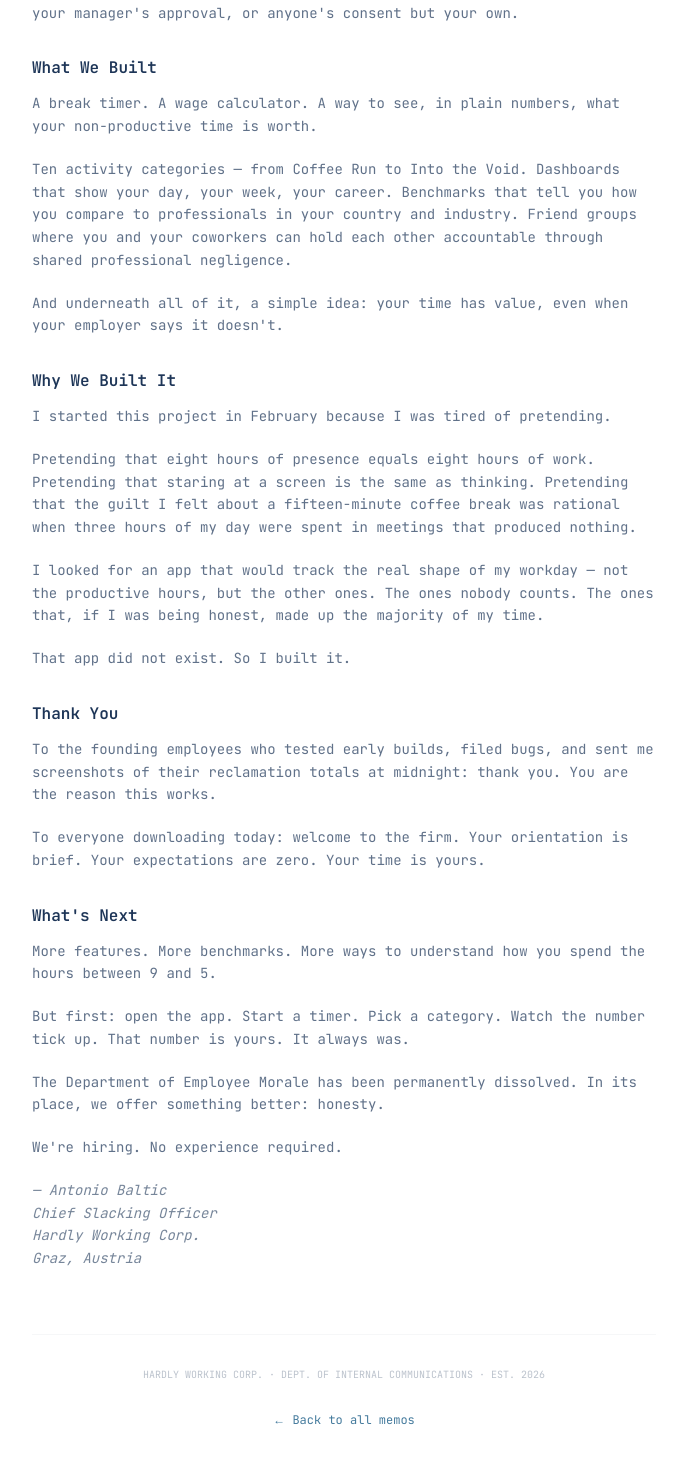
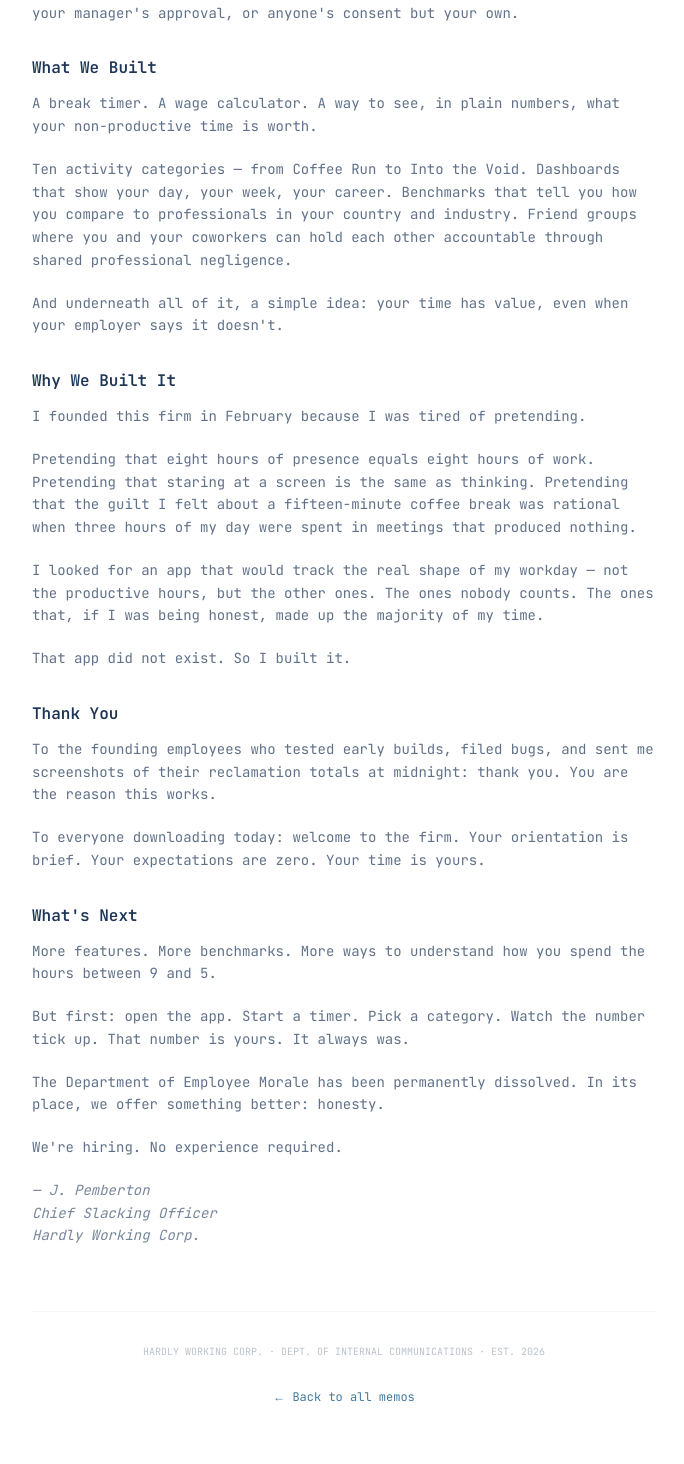
Before and after one commit to antoniobaltic/hardlyworking_web, a Next.js app: page /memos/were-hiring in a window 1280 px wide. Shown: the part 452-1916 px from the top of the page, without its empty margins (296-980 px from the left). Built offline with nearby package versions, Linux system fonts and the light colour scheme.

Commit message:
Remove personal data from memos: replace Antonio Baltic with J. Pemberton (CSO), remove Graz/Austria

```diff
--- a/app/memos/notice-of-incorporation/page.tsx
+++ b/app/memos/notice-of-incorporation/page.tsx
@@ -23,7 +23,7 @@ export default function Memo() {
       <p>
         It is with measured enthusiasm that we announce the formation of{" "}
         <strong>Hardly Working Corp.</strong>, a time reclamation solutions firm
-        headquartered in Graz, Austria. Effective immediately, the company is
+        headquartered in an undisclosed location. Effective immediately, the company is
         open for enrollment.
       </p>
 
@@ -110,7 +110,7 @@ export default function Memo() {
 
       <p>
         <em>
-          — Antonio Baltic
+          — J. Pemberton
           <br />
           Chief Slacking Officer
           <br />
--- a/app/memos/were-hiring/page.tsx
+++ b/app/memos/were-hiring/page.tsx
@@ -62,7 +62,7 @@ export default function Memo() {
       <h2>Why We Built It</h2>
 
       <p>
-        I started this project in February because I was tired of pretending.
+        I founded this firm in February because I was tired of pretending.
       </p>
 
       <p>
@@ -118,13 +118,11 @@ export default function Memo() {
 
       <p>
         <em>
-          — Antonio Baltic
+          — J. Pemberton
           <br />
           Chief Slacking Officer
           <br />
           Hardly Working Corp.
-          <br />
-          Graz, Austria
         </em>
       </p>
     </MemoLayout>
```
